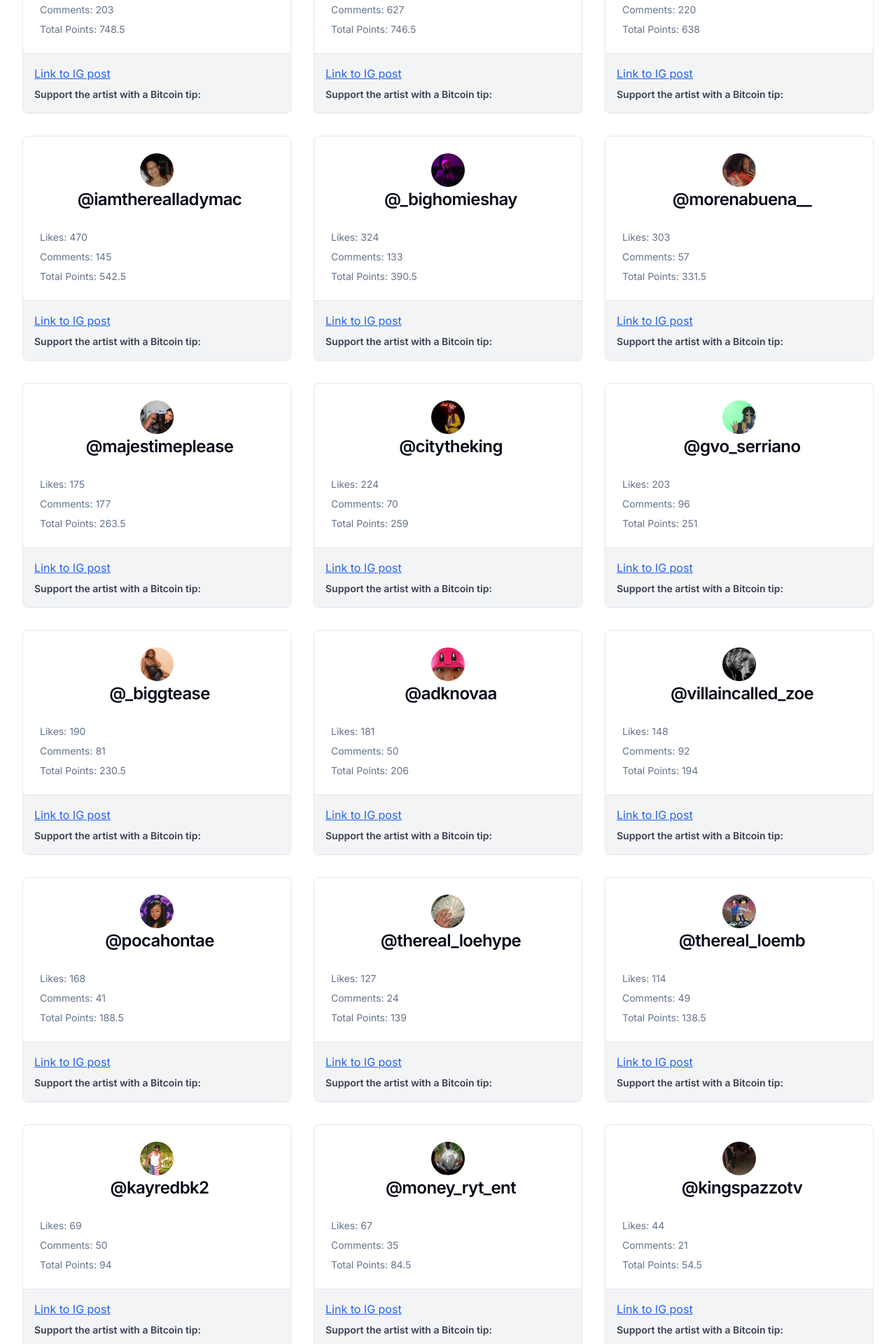
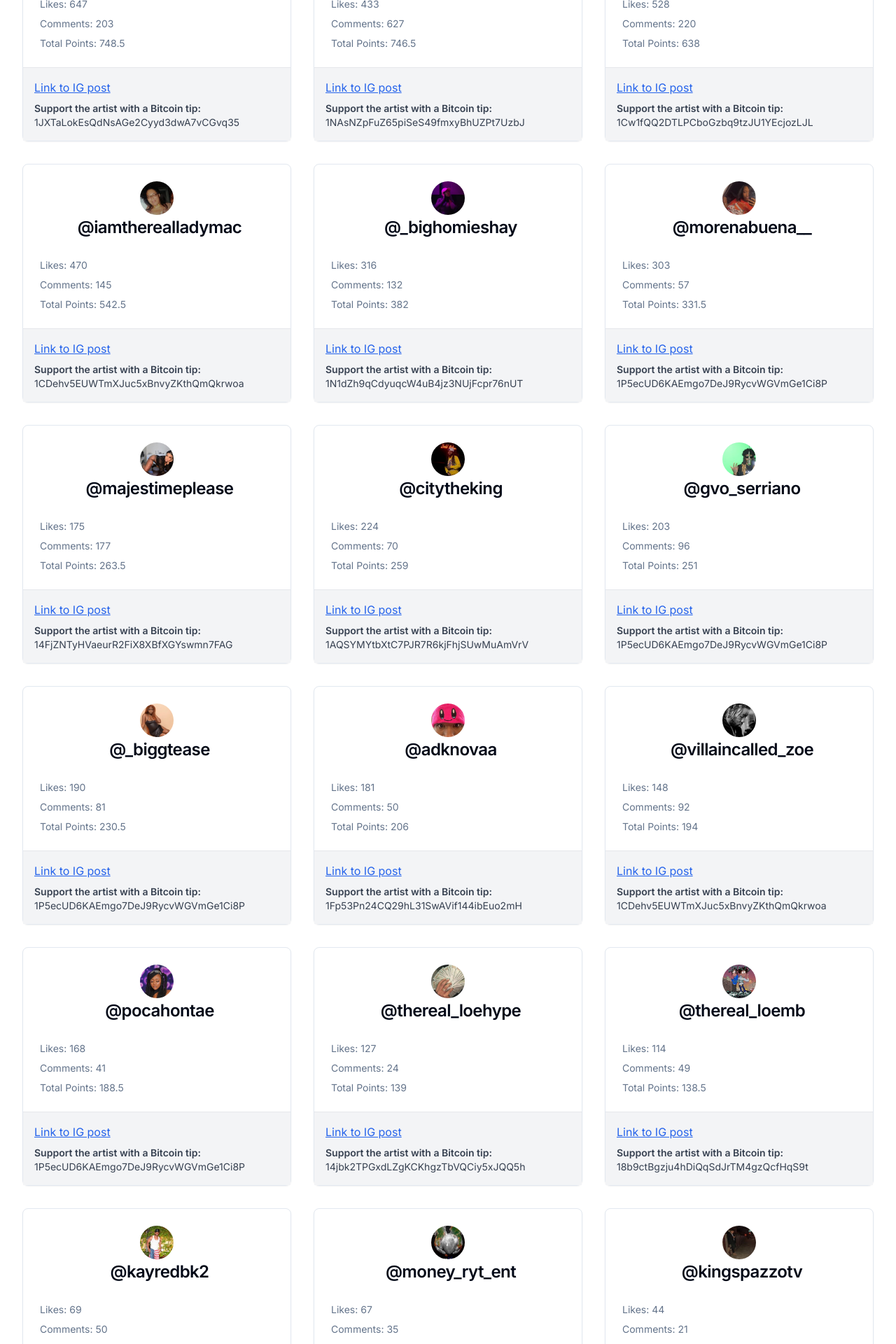
Before and after one commit to leksterz/explode-radio, a Next.js app: page / in a window 1280 px wide. Shown: the part 560-2480 px from the top of the page at 70% size. Built offline with nearby package versions, Linux system fonts and the light colour scheme.

Commit message:
new data

```diff
--- a/data/db.json
+++ b/data/db.json
@@ -3,11 +3,12 @@
     {
       "id": 1,
       "post_url": "https://www.instagram.com/p/C4-7TC3rY8q/",
-      "likes": "324",
-      "comments": "133",
+      "likes": "316",
+      "comments": "132",
       "username": "_bighomieshay",
       "avatar": "413348425_665573882458793_8716228395557962104_n.jpg",
-      "total_points": 390.5
+      "total_points": 382.0,
+      "bitcoin_address": "1N1dZh9qCdyuqcW4uB4jz3NUjFcpr76nUT"
     },
     {
       "id": 2,
@@ -16,7 +17,8 @@
       "comments": "704",
       "username": "mstrhuhhh",
       "avatar": "242916323_2033610660110871_5148834530726312048_n.jpg",
-      "total_points": 828.0
+      "total_points": 828.0,
+      "bitcoin_address": "1DoEWCr894jmnge3ShWUwT656yxKb8EWFN"
     },
     {
       "id": 3,
@@ -25,7 +27,8 @@
       "comments": "24",
       "username": "thereal_loehype",
       "avatar": "317057163_134483096069202_6806094126542333086_n.jpg",
-      "total_points": 139.0
+      "total_points": 139.0,
+      "bitcoin_address": "14jbk2TPGxdLZgKCKhgzTbVQCiy5xJQQ5h"
     },
     {
       "id": 4,
@@ -34,7 +37,8 @@
       "comments": "50",
       "username": "adknovaa",
       "avatar": "432729327_1118403689349749_7896189694729799328_n.jpg",
-      "total_points": 206.0
+      "total_points": 206.0,
+      "bitcoin_address": "1Fp53Pn24CQ29hL31SwAVif144ibEuo2mH"
     },
     {
       "id": 5,
@@ -43,7 +47,8 @@
       "comments": "49",
       "username": "thereal_loemb",
       "avatar": "368341956_834676748218631_1909934631704008993_n.jpg",
-      "total_points": 138.5
+      "total_points": 138.5,
+      "bitcoin_address": "18b9ctBgzju4hDiQqSdJrTM4gzQcfHqS9t"
     },
     {
       "id": 6,
@@ -52,7 +57,8 @@
       "comments": "50",
       "username": "kayredbk2",
       "avatar": "287590862_173527315051024_4842508615777398893_n.jpg",
-      "total_points": 94.0
+      "total_points": 94.0,
+      "bitcoin_address": "14fL6RHERLZcy3Cjnim4KinyuDYk67XyCR"
     },
     {
       "id": 7,
@@ -61,7 +67,8 @@
       "comments": "21",
       "username": "kingspazzotv",
       "avatar": "311455938_168456512517428_4288208297317518514_n.jpg",
-      "total_points": 54.5
+      "total_points": 54.5,
+      "bitcoin_address": "16wAnYEuuxhavSHuVNUR5kM4Bwuap78NV9"
     },
     {
       "id": 8,
@@ -70,7 +77,8 @@
       "comments": "203",
       "username": "cryssybandzz",
       "avatar": "429857661_7099206743525351_1261749719288391518_n.jpg",
-      "total_points": 748.5
+      "total_points": 748.5,
+      "bitcoin_address": "1JXTaLokEsQdNsAGe2Cyyd3dwA7vCGvq35"
     },
     {
       "id": 9,
@@ -79,7 +87,8 @@
       "comments": "41",
       "username": "pocahontae",
       "avatar": "424968377_906453140977130_1493457848030410384_n.jpg",
-      "total_points": 188.5
+      "total_points": 188.5,
+      "bitcoin_address": "1P5ecUD6KAEmgo7DeJ9RycvWGVmGe1Ci8P"
     },
     {
       "id": 10,
@@ -88,7 +97,8 @@
       "comments": "57",
       "username": "morenabuena__",
       "avatar": "435015196_807018451485152_7539867595346196720_n.jpg",
-      "total_points": 331.5
+      "total_points": 331.5,
+      "bitcoin_address": "1P5ecUD6KAEmgo7DeJ9RycvWGVmGe1Ci8P"
     },
     {
       "id": 11,
@@ -97,7 +107,8 @@
       "comments": "96",
       "username": "gvo_serriano",
       "avatar": "434458358_1145432839821958_8745278984794297539_n.jpg",
-      "total_points": 251.0
+      "total_points": 251.0,
+      "bitcoin_address": "1P5ecUD6KAEmgo7DeJ9RycvWGVmGe1Ci8P"
     },
     {
       "id": 12,
@@ -106,7 +117,8 @@
       "comments": "81",
       "username": "_biggtease",
       "avatar": "292831023_601207698271410_320588232694291547_n.jpg",
-      "total_points": 230.5
+      "total_points": 230.5,
+      "bitcoin_address": "1P5ecUD6KAEmgo7DeJ9RycvWGVmGe1Ci8P"
     },
     {
       "id": 13,
@@ -115,7 +127,8 @@
       "comments": "92",
       "username": "villaincalled_zoe",
       "avatar": "339337908_1313396926187200_96091803077920782_n.jpg",
-      "total_points": 194.0
+      "total_points": 194.0,
+      "bitcoin_address": "1CDehv5EUWTmXJuc5xBnvyZKthQmQkrwoa"
     },
     {
       "id": 14,
@@ -124,7 +137,8 @@
       "comments": "145",
       "username": "iamtherealladymac",
       "avatar": "425312903_949804949879979_532649741883130245_n.jpg",
-      "total_points": 542.5
+      "total_points": 542.5,
+      "bitcoin_address": "1CDehv5EUWTmXJuc5xBnvyZKthQmQkrwoa"
     },
     {
       "id": 15,
@@ -133,7 +147,8 @@
       "comments": "35",
       "username": "money_ryt_ent",
       "avatar": "393175452_1080811932945609_3511804862193567464_n.jpg",
-      "total_points": 84.5
+      "total_points": 84.5,
+      "bitcoin_address": "1KB6YZFB2CyUbe51KV3t4J6eRzx5P47CeN"
     },
     {
       "id": 16,
@@ -142,7 +157,8 @@
       "comments": "627",
       "username": "rayche718",
       "avatar": "34478767_1151434241662844_5584314378020192256_n.jpg",
-      "total_points": 746.5
+      "total_points": 746.5,
+      "bitcoin_address": "1NAsNZpFuZ65piSeS49fmxyBhUZPt7UzbJ"
     },
     {
       "id": 17,
@@ -151,7 +167,8 @@
       "comments": "177",
       "username": "majestimeplease",
       "avatar": "425811020_3548341852095644_4609574379882230432_n.jpg",
-      "total_points": 263.5
+      "total_points": 263.5,
+      "bitcoin_address": "14FjZNTyHVaeurR2FiX8XBfXGYswmn7FAG"
     },
     {
       "id": 18,
@@ -160,7 +177,8 @@
       "comments": "70",
       "username": "citytheking",
       "avatar": "421042950_1767354754069770_8957934040018357859_n.jpg",
-      "total_points": 259.0
+      "total_points": 259.0,
+      "bitcoin_address": "1AQSYMYtbXtC7PJR7R6kjFhjSUwMuAmVrV"
     },
     {
       "id": 19,
@@ -169,7 +187,8 @@
       "comments": "220",
       "username": "durgaveli",
       "avatar": "368187531_1029990224678028_7693273148074482921_n.jpg",
-      "total_points": 638.0
+      "total_points": 638.0,
+      "bitcoin_address": "1Cw1fQQ2DTLPCboGzbq9tzJU1YEcjozLJL"
     }
   ]
 }
--- a/src/app/page.tsx
+++ b/src/app/page.tsx
@@ -52,7 +52,7 @@ export default async function Home() {
           <div className="max-w-screen-xl mx-auto">
             <div className="grid grid-cols-1 sm:grid-cols-2 md:grid-cols-3 gap-8">
               <h1>Explode Cypher #3 leaderboard</h1>
-              <p className="text-gray-500">last updated: 2024-04-04 12:10 pm</p>
+              <p className="text-gray-500">last updated: 2024-04-05 12:10 pm</p>
               {artists.map((artist, index) => (
                 <Card key={artist.id}>
                   <CardHeader className="flex items-center space-x-2"> {/* space-x-2 for space between avatar and title */}
```
